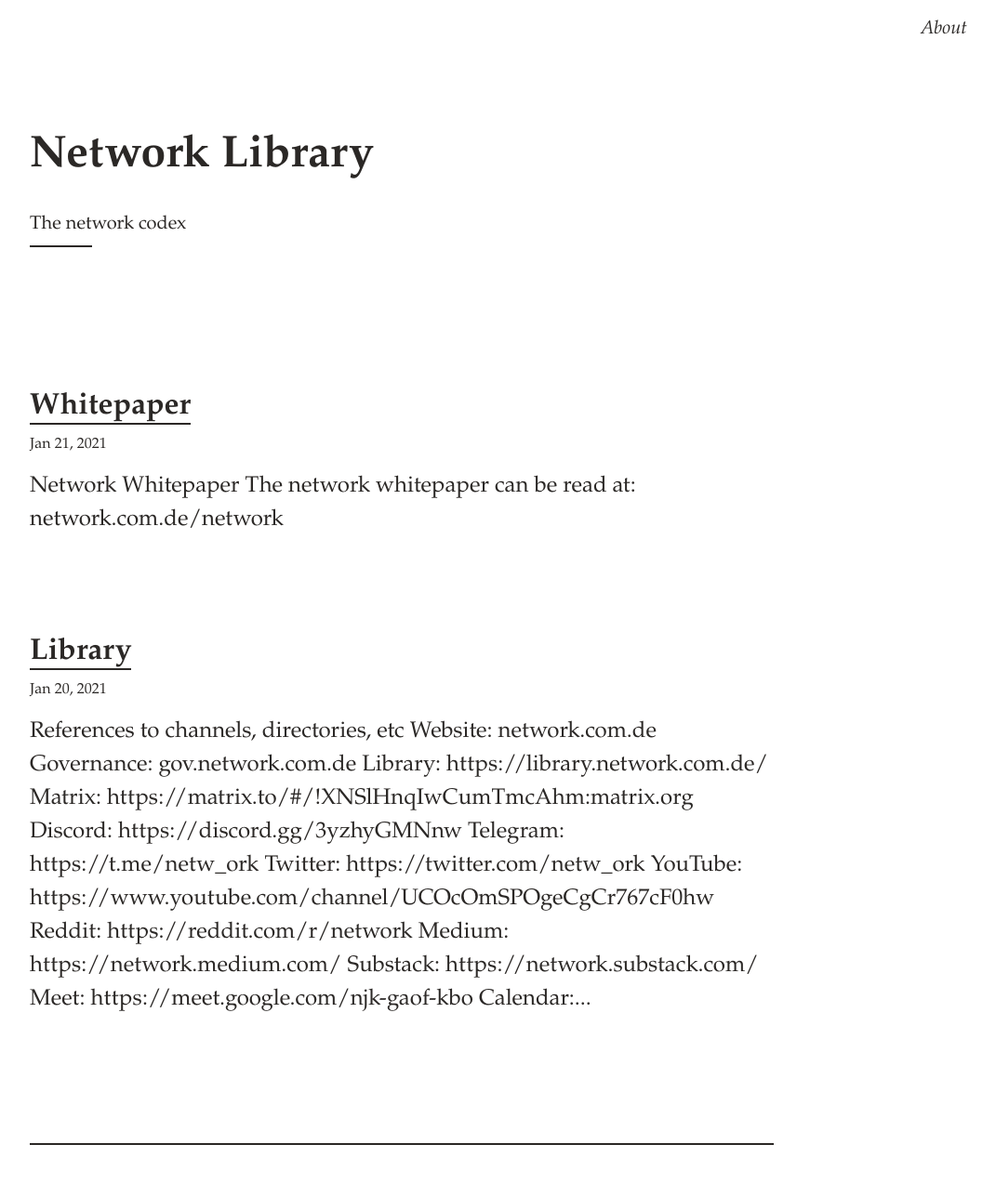
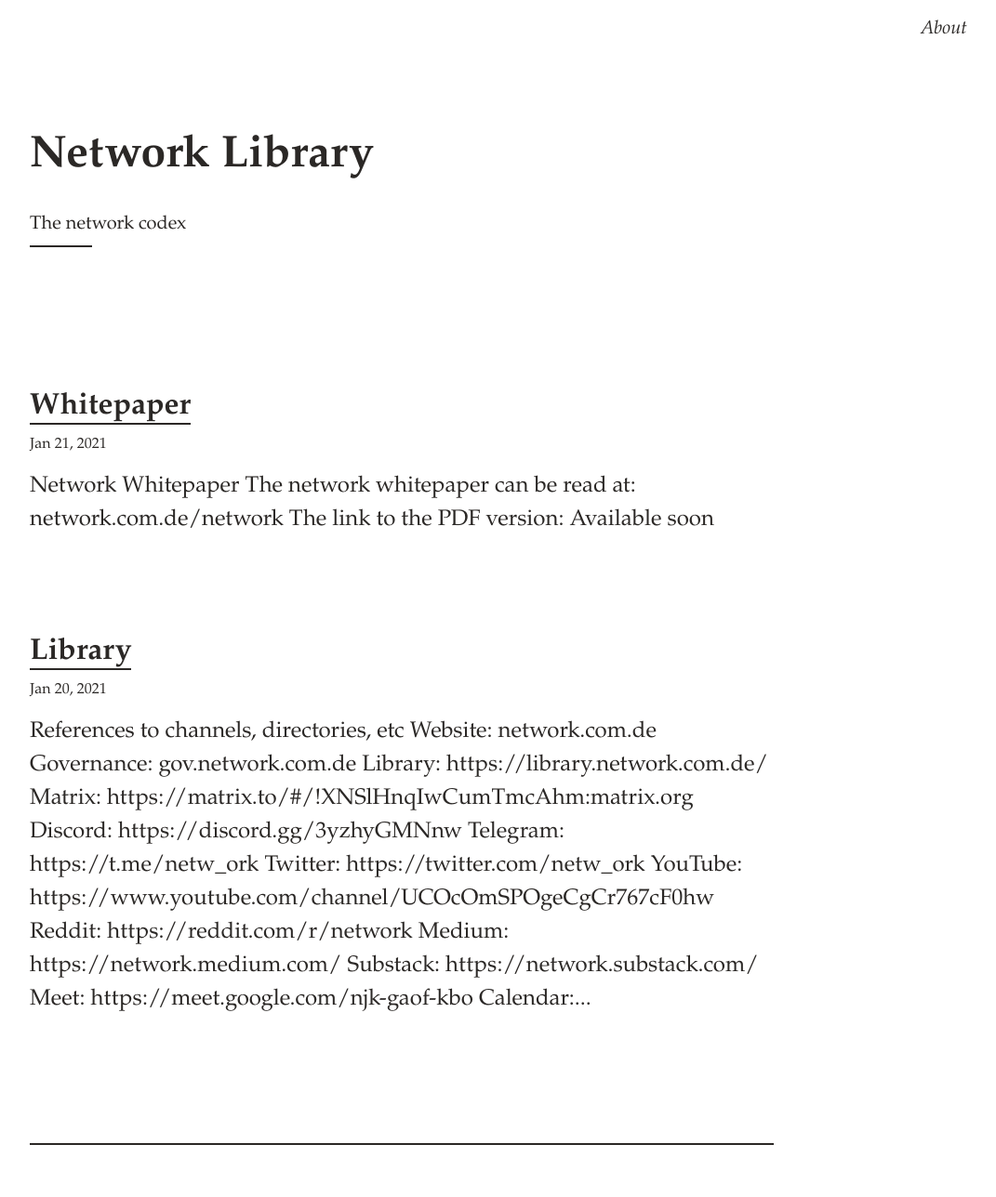
Before and after one commit to netw-ork/netw-ork.github.io, a Jekyll site: the page built from index.html, in a window 1280 px wide. Shown: the whole page at 93% size, without its empty margins (208-1279 px from the left). Built offline with Jekyll 4.4.1, drawn with Linux system fonts in a browser that asks for light colours.

Commit message:
Update 2021-01-21-whitepaper.md

```diff
--- a/_posts/2021-01-21-whitepaper.md
+++ b/_posts/2021-01-21-whitepaper.md
@@ -11,3 +11,7 @@ tags:
 The network whitepaper can be read at:
 
 <a href="https://network.com.de/network">network.com.de/network</a> <br>
+
+The link to the PDF version:
+
+Available soon
```
